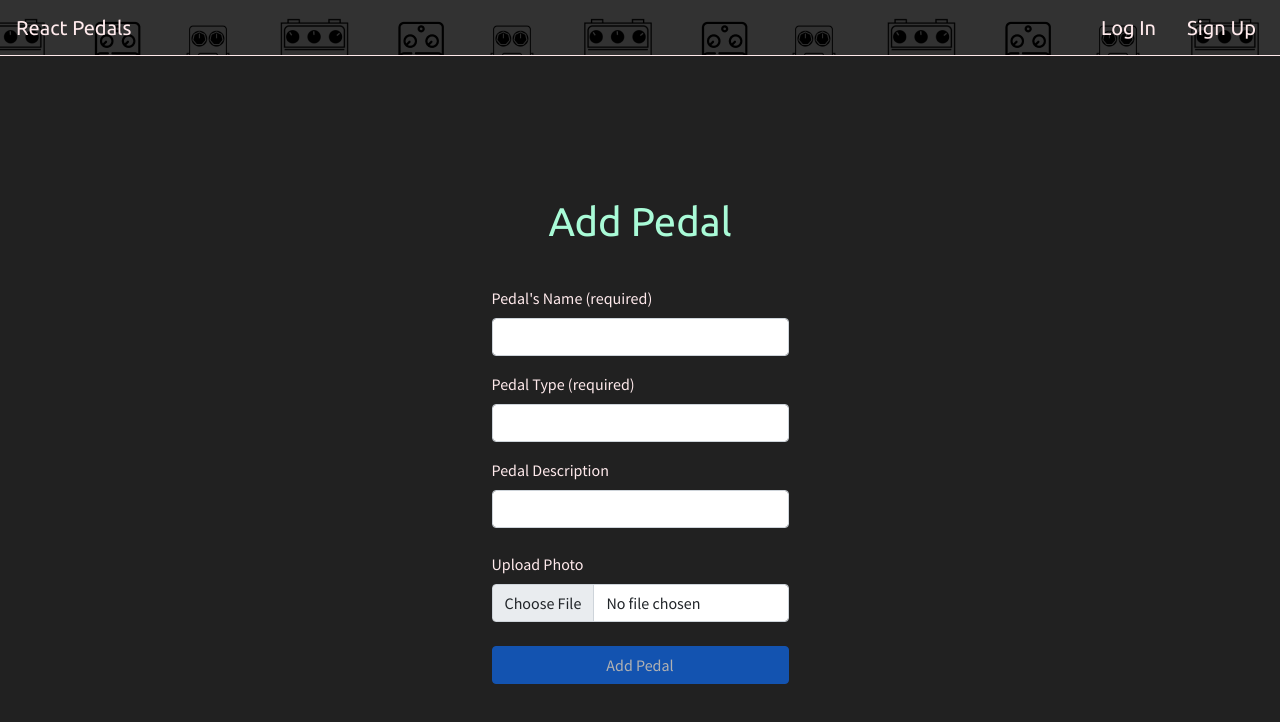
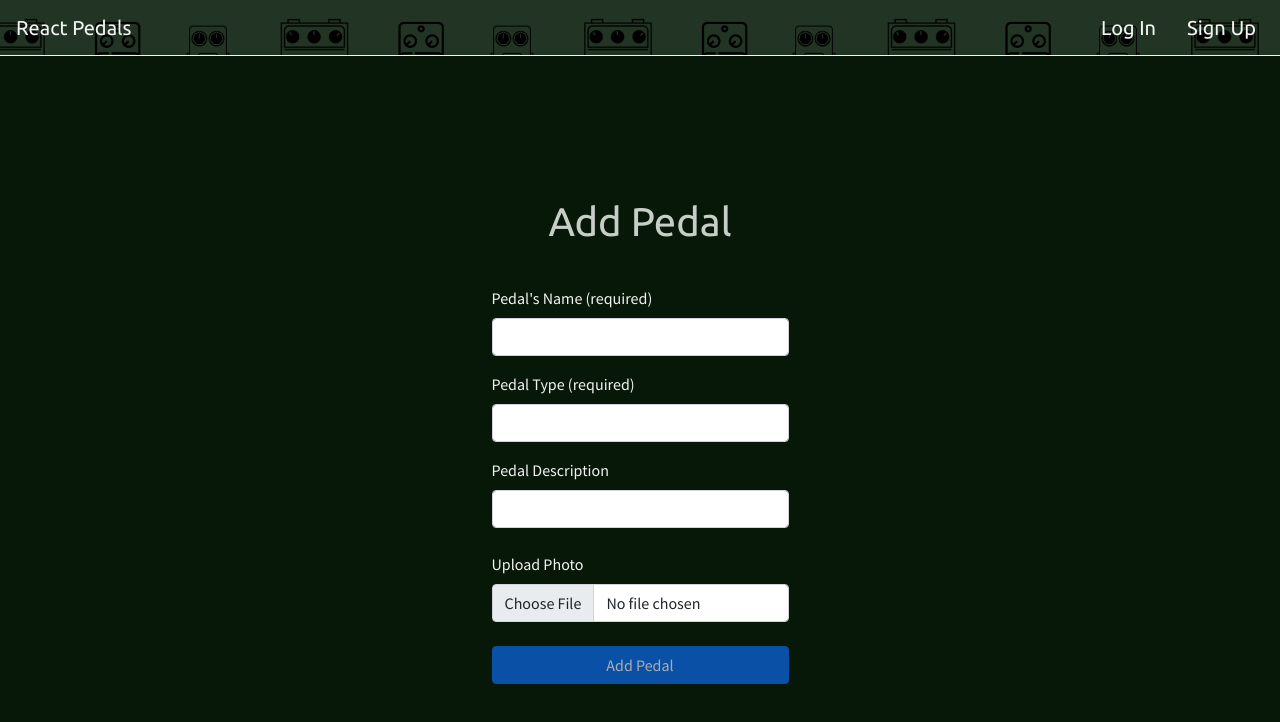
Before and after one commit to LargeWater/react-pedals-front-end, a React (Create React App) app: page /add in a window 1280 px wide. Shown: the top 722 px of the page. Built offline with nearby package versions, Linux system fonts and the light colour scheme; no server answers.

Commit message:
change color palette

```diff
--- a/src/App.css
+++ b/src/App.css
@@ -11,7 +11,7 @@
   justify-content: space-between;
   padding: 2vmin;
   font-size: 2.5vmin;
-  color: var(--white);
+  color: var(--d-100);
 }
 
 @keyframes slide {
@@ -23,7 +23,7 @@
   }
 }
 .App main {
-  background-color: var(--background);
+  background-color: var(--d-1000);
   display: flex;
   flex-flow: column nowrap;
   justify-content: center;
@@ -32,22 +32,22 @@
 }
 
 .App main h1 {
-  color: var(--secondary);
+  color: var(--d-300);
   margin-bottom: 5vmin;
   font-family: 'Ubuntu', sans-serif;
 }
 
 header {
-  border-bottom: 1px solid var(--white);
+  border-bottom: 1px solid var(--d-100);
   font-family: 'Ubuntu', sans-serif;
-  background-color: #323232;
+  background-color: var(--d-900);
   background-image: url('../public/navbg.png');
 }
 
 
 .form-label{
-  color: var(--white);
+  color: var(--d-100);
 }
 label{
-  color: var(--white);
+  color: var(--d-100);
 }
--- a/src/index.css
+++ b/src/index.css
@@ -16,23 +16,33 @@ code {
   --background: #212121;
   --secondary: #A9FBD7;
   --secondary-dark: #716A5C;
+  --d-100: #F2F3F2;
+  --d-200: #E4E7E4;
+  --d-300: #C6CEC7;
+  --d-400: #A3B0A5;
+  --d-500: #768D78;
+  --d-600: #235D2D;
+  --d-700: #1F5328;
+  --d-800: #1B4822;
+  --d-900: #223423;
+  --d-1000: #081808;
 }
 
 a {
-  color: var(--white);
+  color: var(--d-100);
   padding: 1vmin;
   border-radius: 1vmin;
   text-decoration: none !important;
 }
 
 a:hover {
-  color: var(--accent);
+  color: var(--d-500);
   /* background-color: var(--accent); */
 }
 
 a.active {
-  color: var(--background);
-  background-color: var(--white);
+  color: var(--d-900);
+  background-color: var(--d-100);
   cursor: default;
 }
 
--- a/src/pages/ChangePassword/ChangePassword.module.css
+++ b/src/pages/ChangePassword/ChangePassword.module.css
@@ -2,9 +2,9 @@
   display: flex;
   align-items: center;
   flex-direction: column;
-  color: var(--white);
+  color: var(--d-100);
 }
 
 .form-label{
-  color: var(--white);
+  color: var(--d-100);
 }
--- a/src/pages/ProfilePage/ProfilePage.module.css
+++ b/src/pages/ProfilePage/ProfilePage.module.css
@@ -1,5 +1,5 @@
 .p{
-  color: var(--white)
+  color: var(--d-100)
 }
 
 .prof{
--- a/src/pages/Profiles/Profiles.module.css
+++ b/src/pages/Profiles/Profiles.module.css
@@ -19,16 +19,16 @@
 .card {
   display: flex;
   width: 300px;
-  background-color: #283434;
+  background-color: var(--d-900);
   border-radius: 10px;
   color: #edeae1;
   padding: 10px;
-  box-shadow: 0px 8px 16px 0px rgba(0,0,0,0.2);
+  box-shadow: 0px 8px 16px 0px var(--d-900);
   position: relative;
 }
 .card:hover{
-  background-color: #edeae1;
-  color:#283434
+  background-color: var(--d-200);
+  color: var(--d-900);
 }
 
 .card > img {
```
Also changed, not shown: src/palette.css (added, +14 -0 lines).
